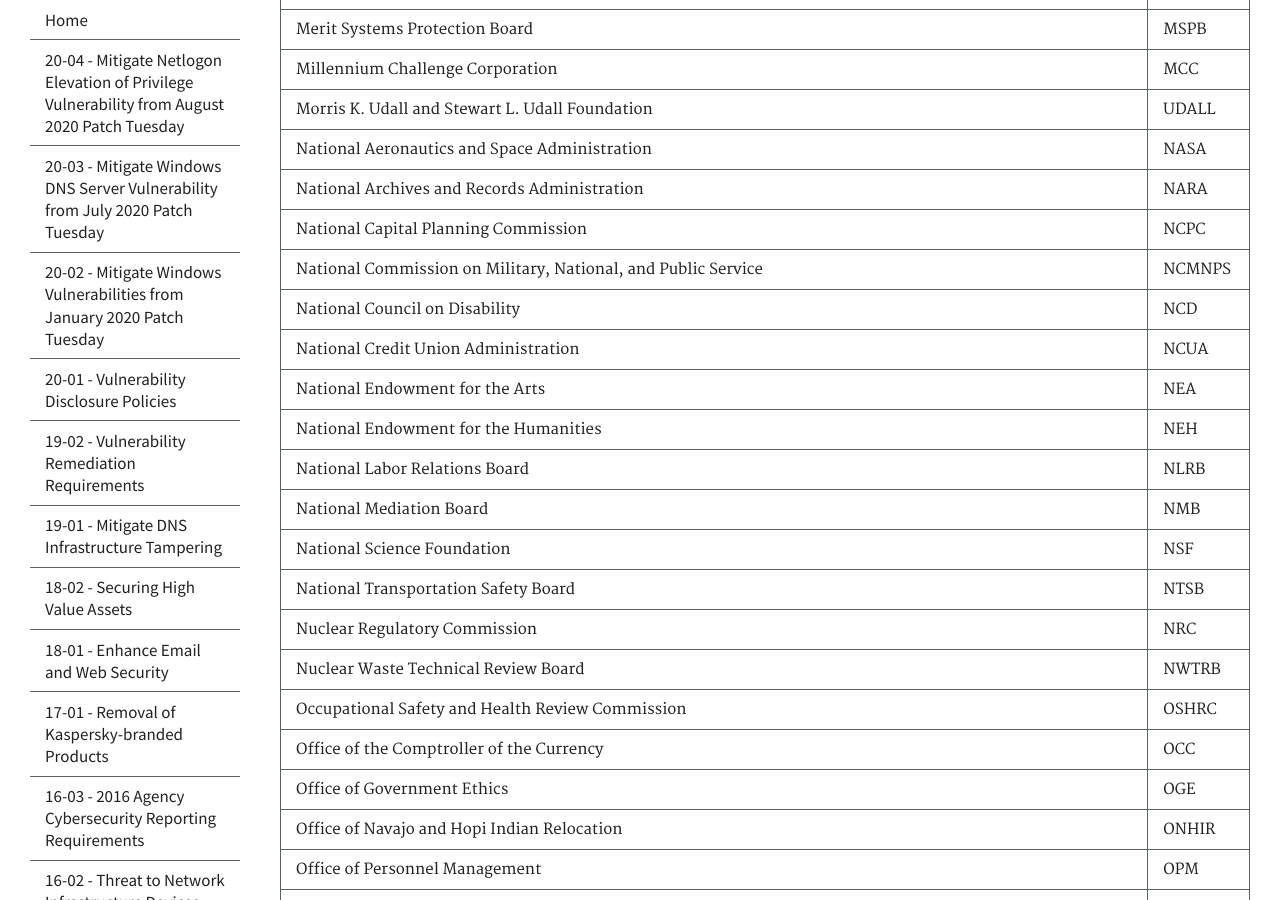
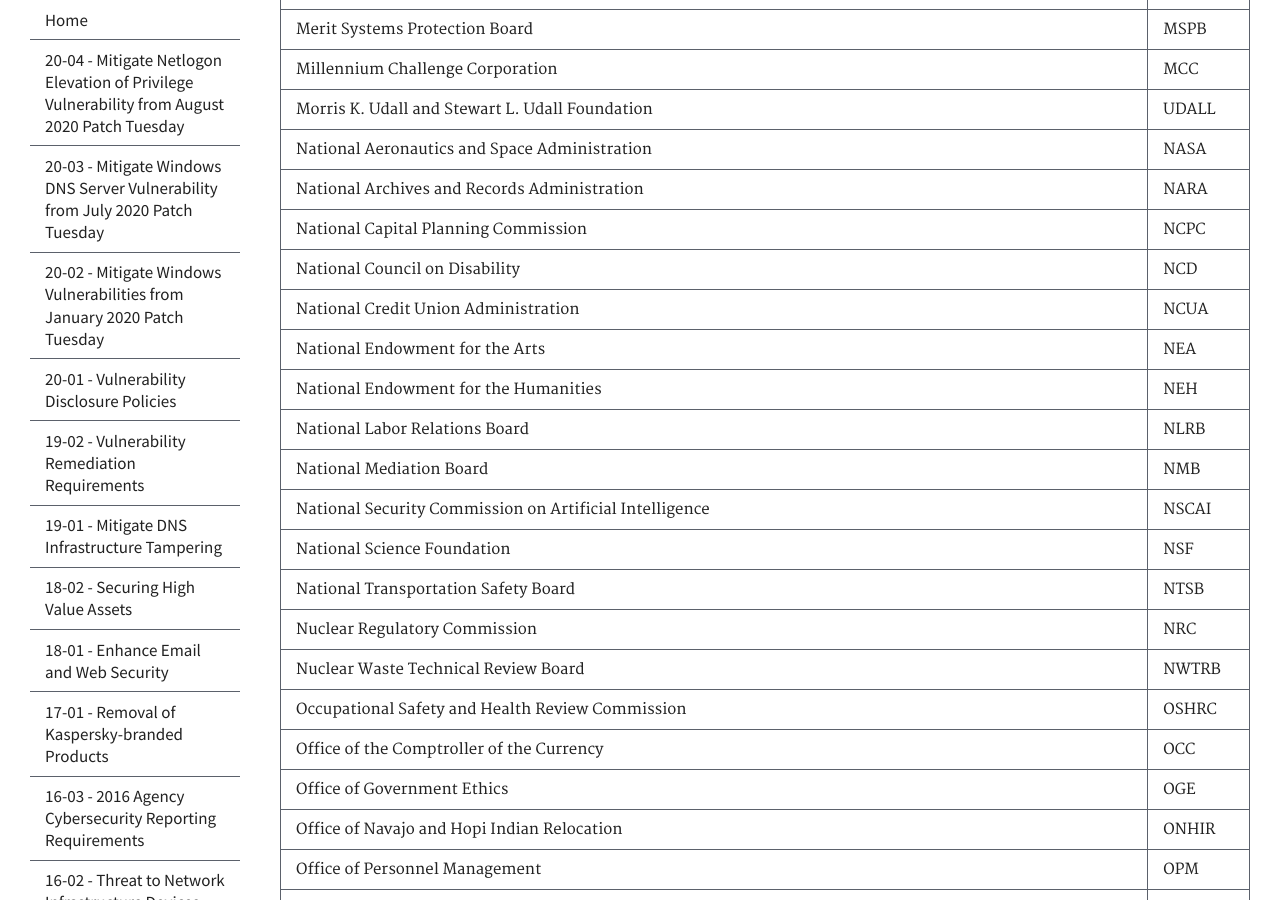
Before and after one commit to cisagov/cyber.dhs.gov, a Jekyll site: the page built from pages/agencylist.md, in a window 1280 px wide and 900 px high, scrolled down 2493 px. Built offline with Jekyll 4.4.1, drawn with Linux system fonts in a browser that asks for light colours.

Commit message:
Update agencylist.md

```diff
--- a/pages/agencylist.md
+++ b/pages/agencylist.md
@@ -68,13 +68,13 @@ The following civilian Executive Branch agencies fall under CISA's [authorities]
 | National Aeronautics and Space Administration | NASA
 | National Archives and Records Administration| NARA
 | National Capital Planning Commission| NCPC
-| National Commission on Military, National, and Public Service  | NCMNPS
 | National Council on Disability| NCD
 | National Credit Union Administration| NCUA
 | National Endowment for the Arts | NEA
 | National Endowment for the Humanities | NEH
 | National Labor Relations Board| NLRB
 | National Mediation Board| NMB
+| National Security Commission on Artificial Intelligence | NSCAI
 | National Science Foundation | NSF
 | National Transportation Safety Board| NTSB
 | Nuclear Regulatory Commission | NRC
```
